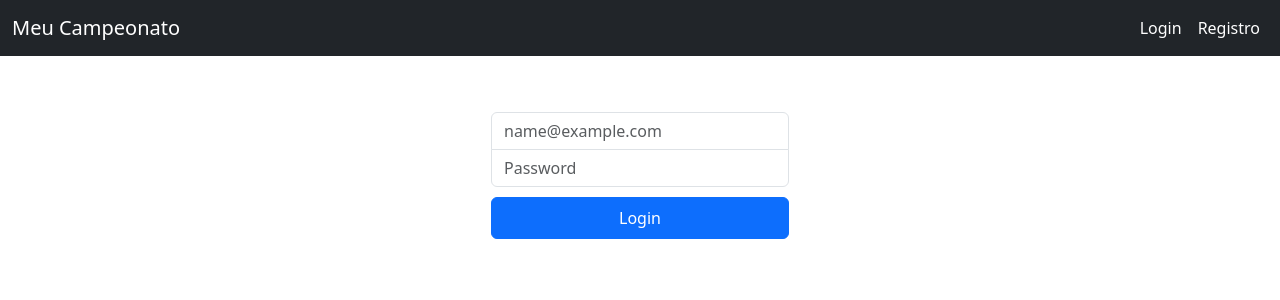
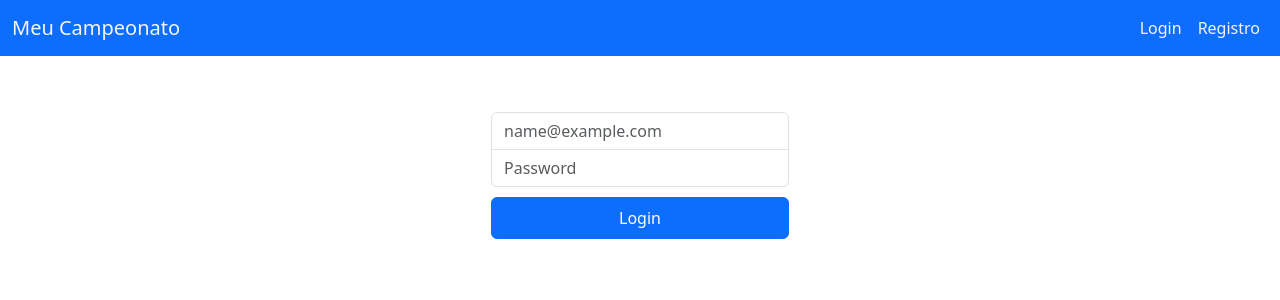
Before and after one commit to bagrezildo/meu_campeonato, an Angular app in the folder frontend/: page / in a window 1280 px wide. Shown: the top 300 px of the page. Built offline with nearby package versions, Linux system fonts and the light colour scheme; no server answers.

Commit message:
ajustes css

```diff
--- a/frontend/src/app/historico/historico.component.html
+++ b/frontend/src/app/historico/historico.component.html
@@ -3,14 +3,13 @@
     <a [routerLink]="['/login']" routerLinkActive="router-link-active"  class="alert-link">Clique aqui para logar</a>
 </div>
 
-<div class="justify-content-center" *ngIf="authenticated" style="padding-left: 3%;">
+<div class="justify-content-center" *ngIf="authenticated" style="padding-left: 10%;">
     <p>Histórico de Campeonatos</p>
   <!--  <div class="card" *ngFor="let campeonato of campeonatos">
         <div class="card-body" >
           {{campeonato.name}} - {{campeonato.id}}
         </div>
     </div>-->
-
 
     <div *ngFor="let campeonatoId of resultados | keyvalue">
       <div class="card-body" >
@@ -21,7 +20,7 @@
           <p class="text-center">Quartas de Final</p>
           <div *ngFor="let partida of campeonatoId.value">
               <div class="card-body" *ngIf="partida.fase == 'Quartas de Final'">
-                  <div class="justify-content-center">
+                  <div class="justify-content-center align-items-center">
                       <p>{{partida.time_casa}}: {{partida.gols_time_casa}}</p>
                       <p>{{partida.time_visitante}}: {{partida.gols_time_visitante}}</p>
                   </div>
@@ -37,7 +36,7 @@
           <p class="text-center">Semifinais</p>
           <div *ngFor="let partida of campeonatoId.value">
               <div class="card-body" *ngIf="partida.fase == 'Semifinal'">
-                  <div class="justify-content-center">
+                  <div class="justify-content-center align-items-center">
                       <p>{{partida.time_casa}}: {{partida.gols_time_casa}}</p>
                       <p>{{partida.time_visitante}}: {{partida.gols_time_visitante}}</p>
                   </div>
@@ -53,7 +52,7 @@
           <p class="text-center">Terceiro Lugar</p>
           <div *ngFor="let partida of campeonatoId.value">
               <div class="card-body" *ngIf="partida.fase == 'Terceiro Lugar'">
-                  <div class="justify-content-center">
+                  <div class="justify-content-center align-items-center">
                       <p>{{partida.time_casa}}: {{partida.gols_time_casa}}</p>
                       <p>{{partida.time_visitante}}: {{partida.gols_time_visitante}}</p>
                   </div>
--- a/frontend/src/app/nav/nav.component.html
+++ b/frontend/src/app/nav/nav.component.html
@@ -1,19 +1,19 @@
-<nav class="navbar navbar-expand-md navbar-dark bg-dark mb-4">
+<nav class="navbar navbar-expand-md navbar bg-primary mb-4" >
     <div class="container-fluid">
-      <a class="navbar-brand" routerLink="/">Meu Campeonato</a>
+      <a class="navbar-brand" style="color: whitesmoke;" routerLink="/">Meu Campeonato</a>
 
       <div class="collapse navbar-collapse" id="navbarCollapse">
         <ul class="navbar-nav ms-auto mb-2 mb-md-0" *ngIf="!authenticated">
           <li class="nav-item">
-            <a class="nav-link active" aria-current="page" routerLink="/login">Login</a>
+            <a class="nav-link active" aria-current="page" style="color: whitesmoke;" routerLink="/login">Login</a>
           </li>
           <li class="nav-item">
-            <a class="nav-link active" aria-current="page" routerLink="/register">Registro</a>
+            <a class="nav-link active" aria-current="page" style="color: whitesmoke;" routerLink="/register">Registro</a>
           </li>
         </ul>
         <ul class="navbar-nav ms-auto mb-2 mb-md-0" *ngIf="authenticated">
             <li class="nav-item">
-                <a class="nav-link active" [routerLink]="['/login']" routerLinkActive="router-link-active"  (click)="logout()">Logout</a>
+                <a class="nav-link active" [routerLink]="['/login']" routerLinkActive="router-link-active"  (click)="logout()" style="color: whitesmoke;">Logout</a>
               </li>
           </ul>
       </div>
--- a/frontend/src/app/sidebar/sidebar.component.html
+++ b/frontend/src/app/sidebar/sidebar.component.html
@@ -1,11 +1,11 @@
 
-  <div class="d-flex flex-column flex-shrink-0 p-3 bg-body-tertiary" style="width: fit-content; min-height: 100vh;">
+  <div class="d-flex flex-column flex-shrink-0 p-3" style="width: fit-content; min-height: 100vh; ;">
     <hr>
     <ul class="navbar-nav me-auto mb-2 mb-md-0" >
       <div class="d-grid gap-2 mx-auto">
         <li class="nav-item">
 
-            <a class="btn btn-outline-primary d-block text-center mb-2" role="button" routerLink="/campeonato">Campeonato</a>
+            <a class="btn btn-outline-primary d-block text-center mb-2" style="background-color: whitesmoke;" role="button" routerLink="/campeonato">Campeonato</a>
 
         </li>
 
--- a/frontend/src/app/times/times.component.html
+++ b/frontend/src/app/times/times.component.html
@@ -1,7 +1,7 @@
 <div class="container-fluid" >
 
 	<div class="row justify-content-center">
-		<div class="col-md-3 justify-content-center" style="padding-left: 3%;">
+		<div class="col-md-3 justify-content-center" style="padding-left: 5%;">
             <p>Times</p>
             <div class="times-quadro me-auto" style="max-height: 300px; max-width: 200px; overflow-y: auto;">
                 <div class="btn-group" role="group" aria-label="Basic checkbox toggle button group">
@@ -114,30 +114,3 @@
 
 
 </div>
-
-
-
-<!---
-    <div *ngFor="let partida of resultado">
-        <h2>{{ partida.fase }}</h2>
-        <p>{{ partida.time_casa }} {{ partida.gols_time_casa }} - {{ partida.gols_time_visitante }} {{ partida.time_visitante }}</p>
-        <p>Vencedor: {{ partida.nome_vencedor }}</p>
-        <hr />
-      </div>
-
-      <div class="tournament-container">
-        <div class="tournament-headers" *ngFor="let partida of resultado">
-            <h3>{{partida.fase}}</h3>
-            conta
-            <li class="team-item" *ngIf="partida.fase==1">{{partida.time_casa}} <time>{{partida.gols_time_casa}}</time></li>
-            <li class="team-item">{{partida.time_visitante}} <time>{{partida.gols_time_visitante}}</time></li>
-        </div>
-
-        <div class="tournament-brackets">
-          <ul class="bracket bracket-1" *ngFor="let partida of resultado">
-            <li class="team-item">{{partida.time_casa}} <time>{{partida.gols_time_casa}}</time></li>
-            <li class="team-item">{{partida.time_visitante}} <time>{{partida.gols_time_visitante}}</time></li>
-          </ul>
-
-        </div>
-      </div>-->
```
Also changed, not shown: 1 other file (tests, documents, lock files or other folders).
